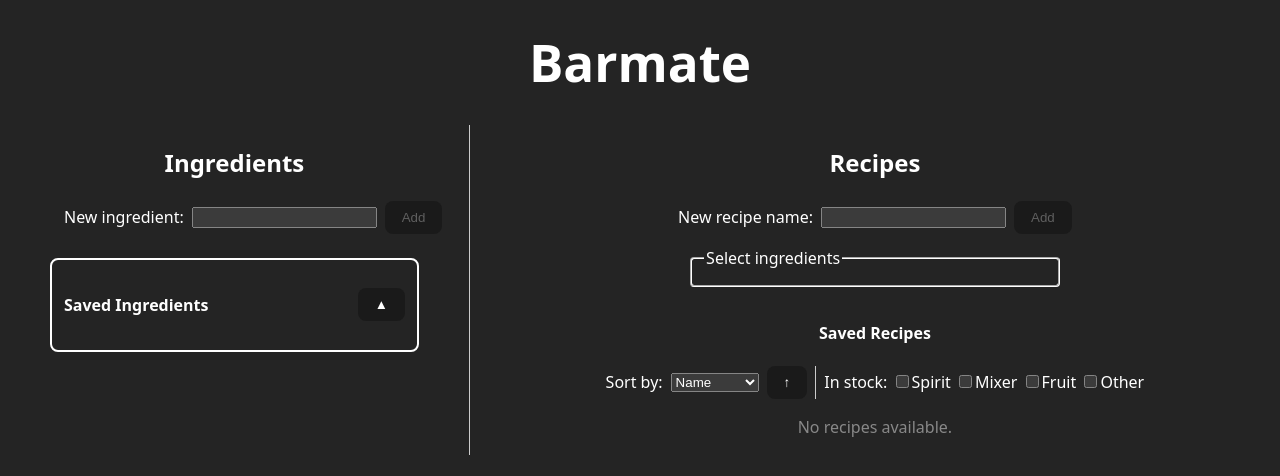
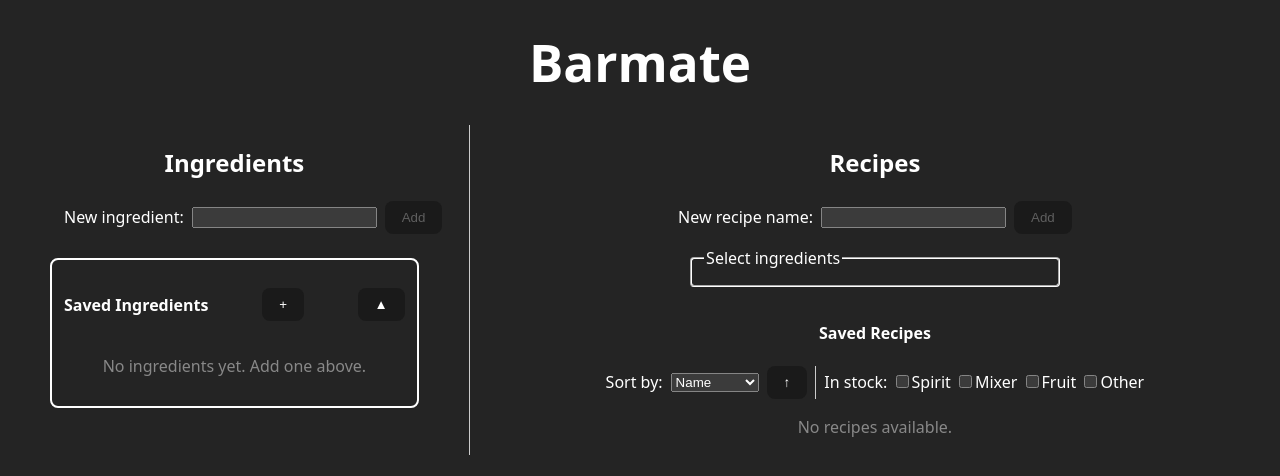
Before and after one commit to ericomoura/barmate, a React (Vite) app in the folder frontend/: page / in a window 1280 px wide. Shown: the top 476 px of the page. Built offline with nearby package versions, Linux system fonts and the light colour scheme.

Commit message:
Implemented ingredient form popup to add ingredients

```diff
--- a/frontend/src/App.tsx
+++ b/frontend/src/App.tsx
@@ -4,7 +4,7 @@ import { RecipeForm } from './features/recipes/components/RecipeForm'
 import { RecipeList } from './features/recipes/components/RecipeList'
 import { useLocalStorage } from './shared/hooks/useLocalStorage'
 import { KEYS } from './shared/storage/localStorage'
-import type { Ingredient, Recipe, RecipeItem } from './types'
+import type { Ingredient, IngredientFormData, Recipe, RecipeItem } from './types'
 import styles from './App.module.css'
 import utils from './styles/utilities.module.css';
 
@@ -12,17 +12,37 @@ function App() {
   const [ingredients, setIngredients] = useLocalStorage<Ingredient[]>(KEYS.ingredients, []);
   const [recipes, setRecipes] = useLocalStorage<Recipe[]>(KEYS.recipes, []);
 
+  function upsertIngredient(ingData: IngredientFormData): void {
+    if (ingData.id) {  // Existing ingredient
+      ingData.name = ingData.name.trim();
+      if (!ingData.name) return;
+
+      setIngredients(prev =>
+        prev.map(i =>
+          (i.id === ingData.id ?
+            { ...i, name: ingData.name, amount: ingData.amount, category: ingData.category}
+            :
+            i
+          )
+        )
+      );
+    }
+    else {  // New ingredient
+      setIngredients((prev) => [{ id: crypto.randomUUID(), name: ingData.name, amount: ingData.amount, category: ingData.category }, ...prev]);
+    }
+  }
+
   function addIngredient(name: string) {
-    setIngredients((prev) => [{ id: crypto.randomUUID(), name, amount: 0 }, ...prev]);
+    setIngredients((prev) => [{ id: crypto.randomUUID(), name, amount: 0, category: 'Other' }, ...prev]);
   }
   function deleteIngredient(id: string) {
     setIngredients((prev) => prev.filter((i) => i.id !== id));
   }
-  function editIngredient(id: string, nextName: string, nextAmount: number, nextCategory?: string) {
+  function editIngredient(id: string, nextName: string, nextAmount: number, nextCategory: string) {
     const trimmed = nextName.trim();
     if (!trimmed) return;
     setIngredients(prev =>
-      prev.map(i => (i.id === id ? { ...i, name: trimmed, amount: nextAmount, category: nextCategory || undefined } : i))
+      prev.map(i => (i.id === id ? { ...i, name: trimmed, amount: nextAmount, category: nextCategory} : i))
     );
   }
 
@@ -58,7 +78,12 @@ function App() {
           <section className={styles.leftCol}>
             <h2 id="ingredients-heading">Ingredients</h2>
             <IngredientForm onAdd={addIngredient} />
-            <IngredientList items={ingredients} onDelete={deleteIngredient} onEdit={editIngredient} />
+            <IngredientList
+              items={ingredients}
+              onDelete={deleteIngredient}
+              onEdit={editIngredient}
+              upsertIngredient={upsertIngredient}
+            />
           </section>
 
           <div className={utils.vDivider} />
--- /dev/null
+++ b/frontend/src/features/ingredients/components/IngredientFormPopup.tsx
@@ -0,0 +1,69 @@
+import { useEffect, useRef, useState } from "react";
+import type { Ingredient, IngredientFormData } from "../../../types";
+import styles from './IngredientFormPopup.module.css';
+
+interface IngredientFormPopupProps {
+  isOpen: boolean;
+  onClose: () => void;
+  ing?: Ingredient;
+  upsertIngredient: (ing: IngredientFormData) => void;
+}
+
+export function IngredientFormPopup({ isOpen, onClose, ing, upsertIngredient }: IngredientFormPopupProps) {
+  const modalRef = useRef<HTMLDialogElement>(null);
+  useEffect(() => {
+    if (isOpen)
+      modalRef.current?.showModal()
+    else
+      modalRef.current?.close()
+  }, [isOpen]);
+
+  const [currentIng, setCurrentIng] = useState<IngredientFormData>(ing ?? {name: '', amount: 0, category: 'Other'});  // Initializes with the current ingredient's fields or defaults if it's a new ingredient
+
+  function submitIng() {
+    upsertIngredient(currentIng);
+  }
+
+
+  return (
+    <dialog ref={modalRef} onClose={onClose}>
+      <form onSubmit={submitIng}>
+        <div style={{ display: 'flex', flexDirection: 'row', gap: 8 }}>
+          <label>Name: </label>
+          <input
+            type="text"
+            value={currentIng.name}
+            onChange={e => setCurrentIng({...currentIng, name: e.target.value})}
+            className={styles.input}
+          />
+        </div>
+        <div style={{ display: 'flex', flexDirection: 'row', gap: 8 }}>
+          <label>Category: </label>
+          <select
+            value={currentIng.category}
+            onChange={e => setCurrentIng({...currentIng, category: e.target.value})}>
+            <option value="Other">Other</option>
+            <option value="Spirit">Spirit</option>
+            <option value="Mixer">Mixer</option>
+            <option value="Fruit">Fruit</option>
+          </select>
+        </div>
+        <div style={{ display: 'flex', flexDirection: 'row', gap: 8 }}>
+          <label>Amount: </label>
+          <input
+            type="number"
+            value={currentIng.amount}
+            onChange={e => setCurrentIng({...currentIng, amount: e.target.valueAsNumber})}
+            className={styles.input}
+          />
+          <label> oz.</label>
+        </div>
+
+        <div className={styles.ingButtons}>
+        <button type="submit">Save</button>
+        <button type="button" onClick={onClose}>Cancel</button>
+      </div>
+      </form>
+    </dialog >
+  );
+}
--- a/frontend/src/features/ingredients/components/IngredientList.tsx
+++ b/frontend/src/features/ingredients/components/IngredientList.tsx
@@ -1,28 +1,38 @@
-import type { Ingredient } from '../../../types';
+import type { Ingredient, IngredientFormData } from '../../../types';
 import { IngredientListItem } from './IngredientListItem';
 import styles from './IngredientList.module.css';
 import { useState } from 'react';
+import { IngredientFormPopup } from './IngredientFormPopup';
 
 interface IngredientListProps {
   items: Ingredient[];
   onDelete: (id: string) => void;
-  onEdit: (id: string, name: string, amount: number, category?: string) => void;
+  onEdit: (id: string, name: string, amount: number, category: string) => void;
+  upsertIngredient: (ingData: IngredientFormData) => void;
 }
 
-export function IngredientList({ items, onDelete, onEdit }: IngredientListProps) {
+export function IngredientList({ items, onDelete, onEdit, upsertIngredient }: IngredientListProps) {
   const sorted = [...items].sort((a, b) => a.name.localeCompare(b.name));
 
   const [isCollapsed, setIsCollapsed] = useState<boolean>(false);
+  const [addPopupIsOpen, setAddPopupIsOpen] = useState<boolean>(false);
+
 
   return (
     <section className={styles.section}>
       <div className={styles.header}>
         <h4 id="saved-ingredients-heading">Saved Ingredients</h4>
+        <button onClick={() => setAddPopupIsOpen(true)}>+</button>
         <button onClick={() => setIsCollapsed(!isCollapsed)}> {isCollapsed ? '▼' : '▲'} </button>
       </div>
 
+      <IngredientFormPopup
+        isOpen={addPopupIsOpen}
+        onClose={() => setAddPopupIsOpen(false)}
+        upsertIngredient={upsertIngredient}
+      />
 
-      {isCollapsed && (sorted.length === 0 ? (
+      {!isCollapsed && (sorted.length === 0 ? (
         <p className={styles.empty}>No ingredients yet. Add one above.</p>
       ) : (
         <ul className={styles.list}>
--- a/frontend/src/features/ingredients/components/IngredientListItem.tsx
+++ b/frontend/src/features/ingredients/components/IngredientListItem.tsx
@@ -5,7 +5,7 @@ import styles from "./IngredientListItem.module.css";
 interface IngredientListItemProps {
   ingredient: Ingredient;
   onDelete: (id: string) => void;
-  onEdit: (id: string, name: string, amount: number, category?: string) => void;
+  onEdit: (id: string, name: string, amount: number, category: string) => void;
 }
 
 export function IngredientListItem({ ingredient: ing, onDelete, onEdit }: IngredientListItemProps) {
@@ -25,7 +25,7 @@ export function IngredientListItem({ ingredient: ing, onDelete, onEdit }: Ingred
     const trimmed = editName.trim();
     if (!trimmed) return;
 
-    onEdit(editingId!, trimmed, editAmount || 0, editCategory.trim() || undefined);
+    onEdit(editingId!, trimmed, editAmount || 0, editCategory.trim() || 'Other');
     setEditingId(null);
     setEditName('');
     setEditAmount(0);
--- a/frontend/src/types.ts
+++ b/frontend/src/types.ts
@@ -2,7 +2,7 @@ export interface Ingredient {
     readonly id: string;
     name: string;
     amount: number;
-    category?: string;
+    category: string;
 }
 
 export interface RecipeItem {
@@ -21,3 +21,5 @@ export interface RecipeListFilters {
     inStockFruit: boolean;
     inStockOther: boolean;
 }
+
+export type IngredientFormData = Omit<Ingredient, 'id'> & {id?: string};
```
Also changed, not shown: frontend/src/features/ingredients/components/IngredientFormPopup.module.css (added).
